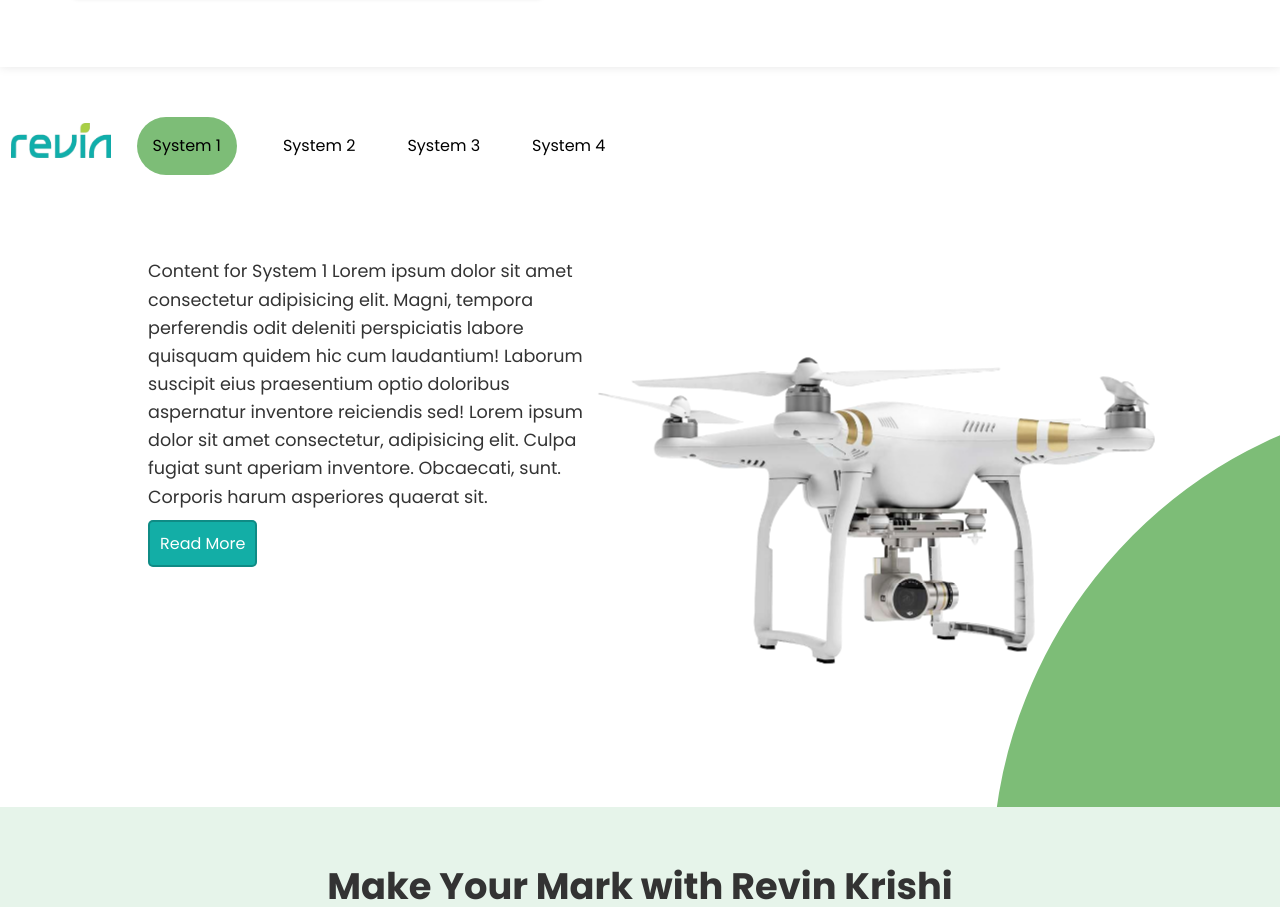
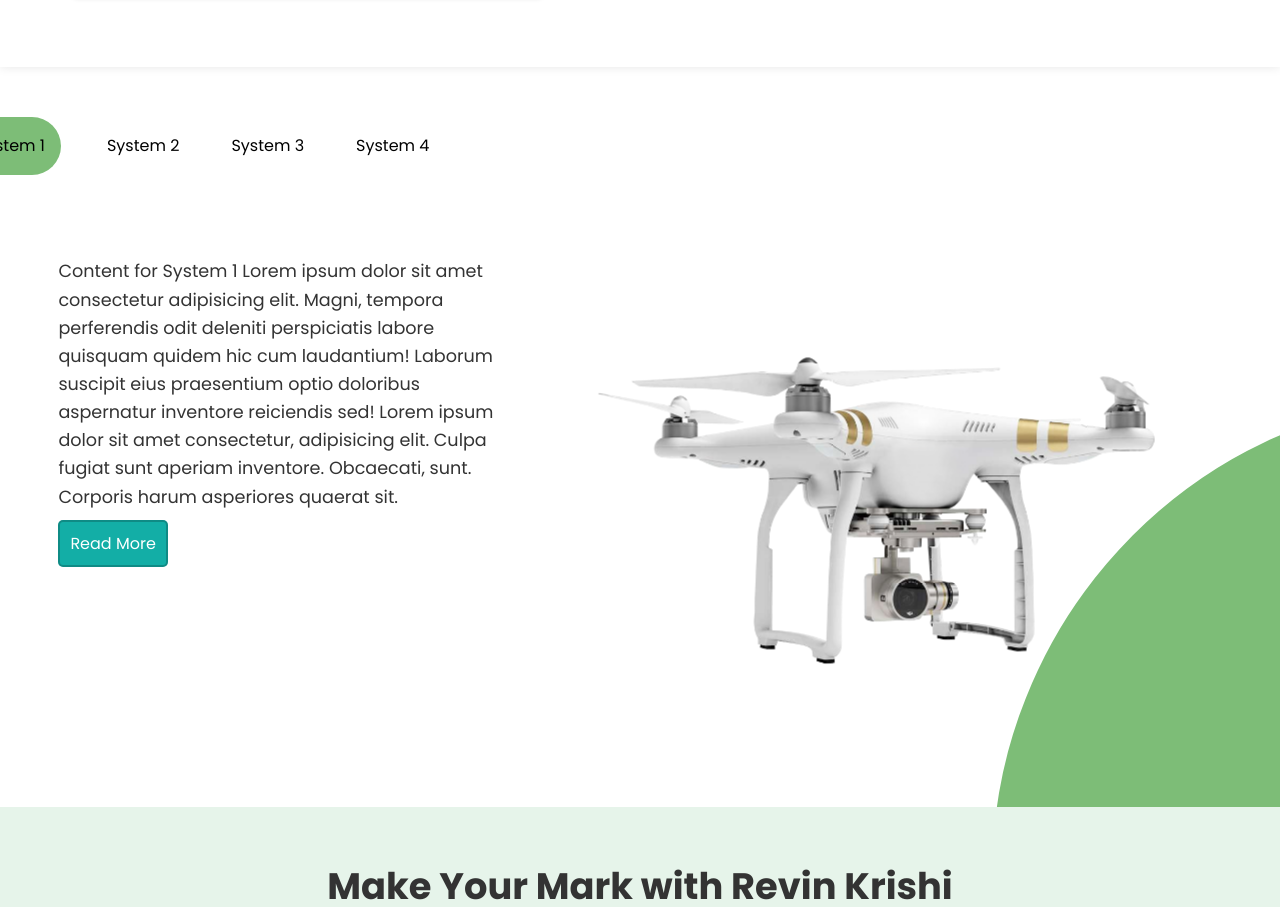
Before and after one commit to Abhinay-Rathore/satcard-website-intern, a website: page views/new_home.html in a window 1280 px wide. Shown: the part 1415-2322 px from the top of the page. Drawn offline with Linux system fonts and the light colour scheme; files that its build step writes are made by us from their sources; files whose address does not match are found by name.

Commit message:
new animation12

```diff
--- a/public/new_home.css
+++ b/public/new_home.css
@@ -1859,7 +1859,7 @@ header .logo img {
     display: flex;
     align-items: flex-start;
     flex-direction: row;
-    margin-left: -38rem;
+    margin-left: -60rem;
 }
 
 .revin-new-controls {
@@ -1914,7 +1914,7 @@ header .logo img {
     /* border-radius: 8px; */
     /* background: #f9f9f9; */
     position: absolute;
-    left: 10%;
+    left: 3%;
     margin-top: 130px;
 }
 
```
